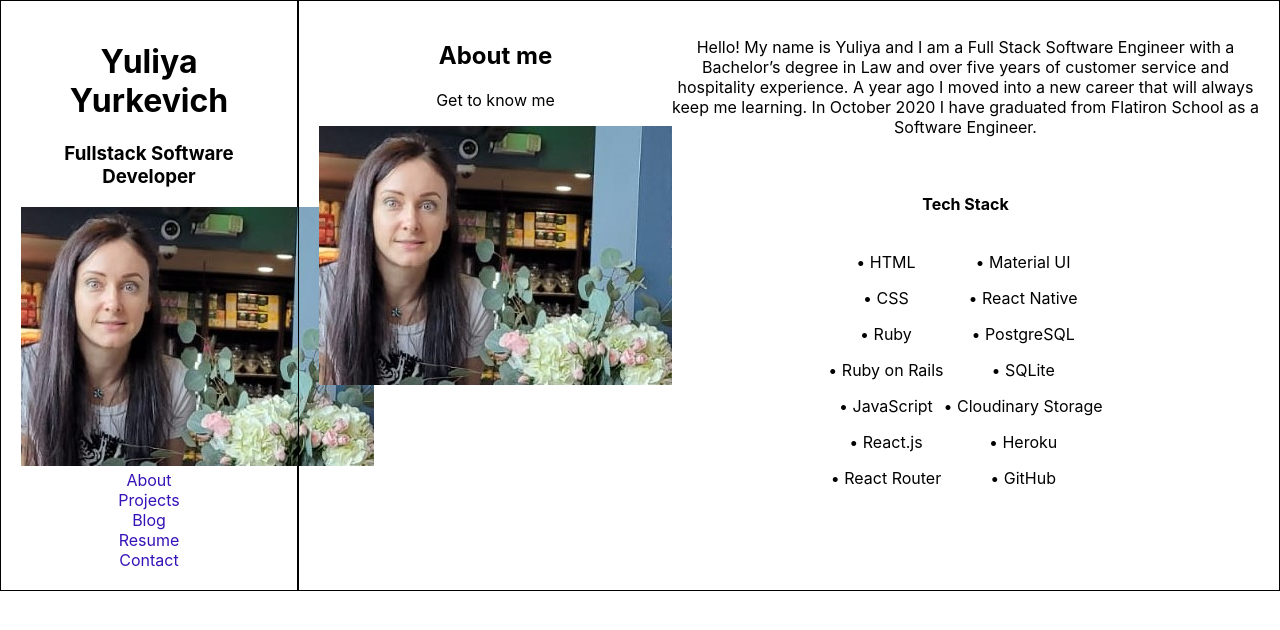
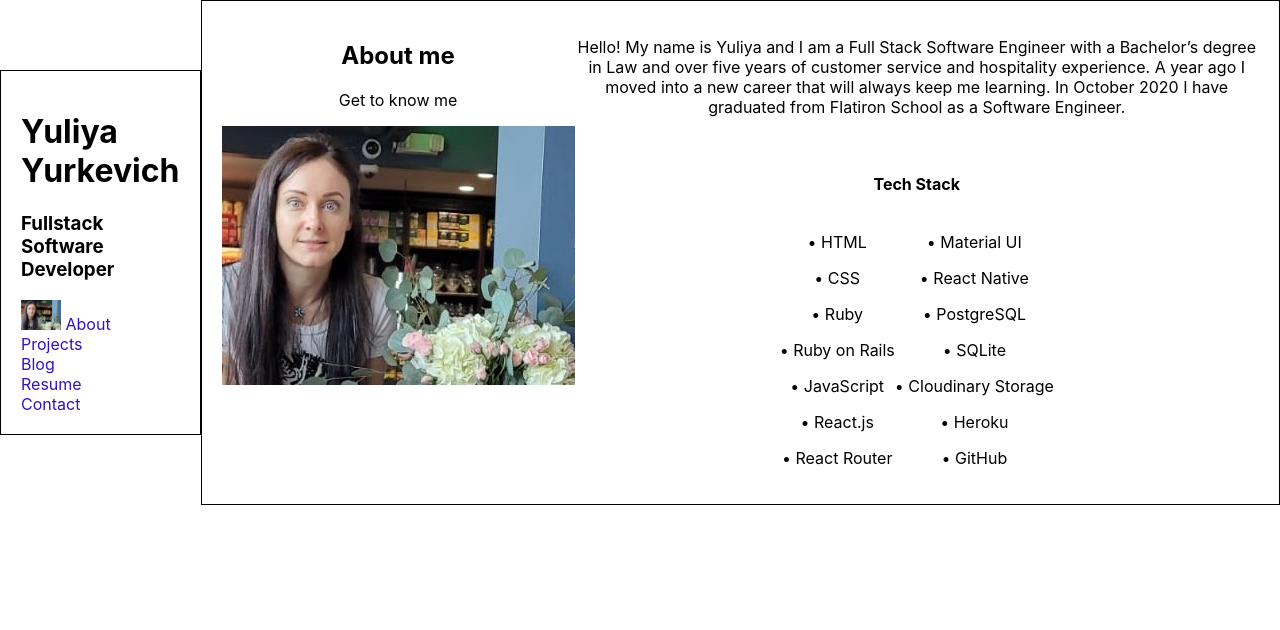
Before and after one commit to yulia-2008/mysite, a React (Create React App) app: page /#/ in a window 1280 px wide. Shown: the top 630 px of the page. Built offline with nearby package versions, Linux system fonts and the light colour scheme.

Commit message:
fixing some css

```diff
--- a/src/App.css
+++ b/src/App.css
@@ -1,7 +1,11 @@
 #flex {
-  text-align: center;
   display: flex;
   justify-content: center;
+}
+
+a {
+  color: #3612b8;
+  text-decoration: none;
 }
 
 #about {
@@ -43,7 +47,7 @@
   box-shadow: 5px 10px #cac9c9;
 }
 
-a {
-  color: #3612b8;
-  text-decoration: none;
+#image {
+  width: 40px;
+  height: 30px;
 }
```
